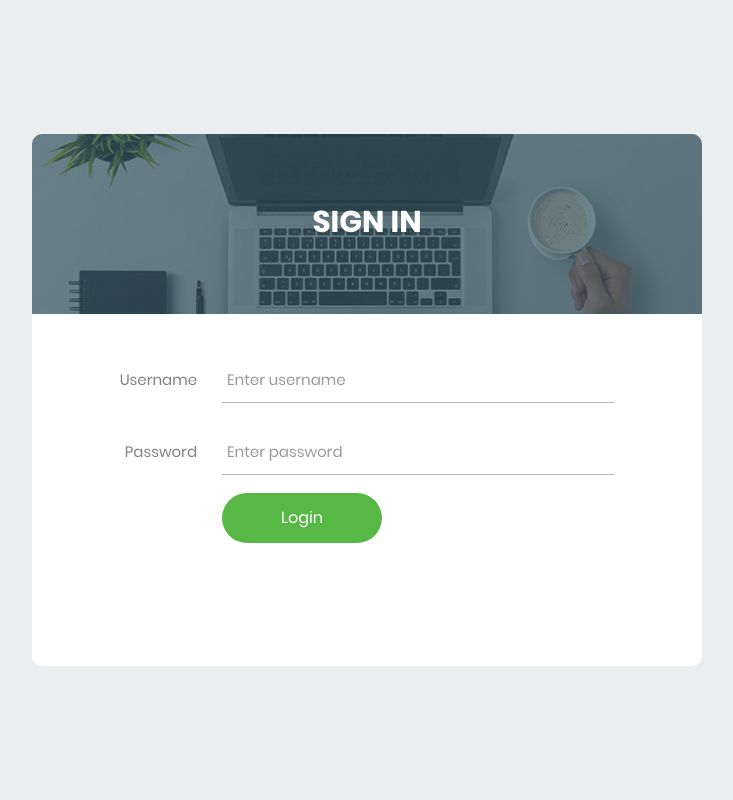
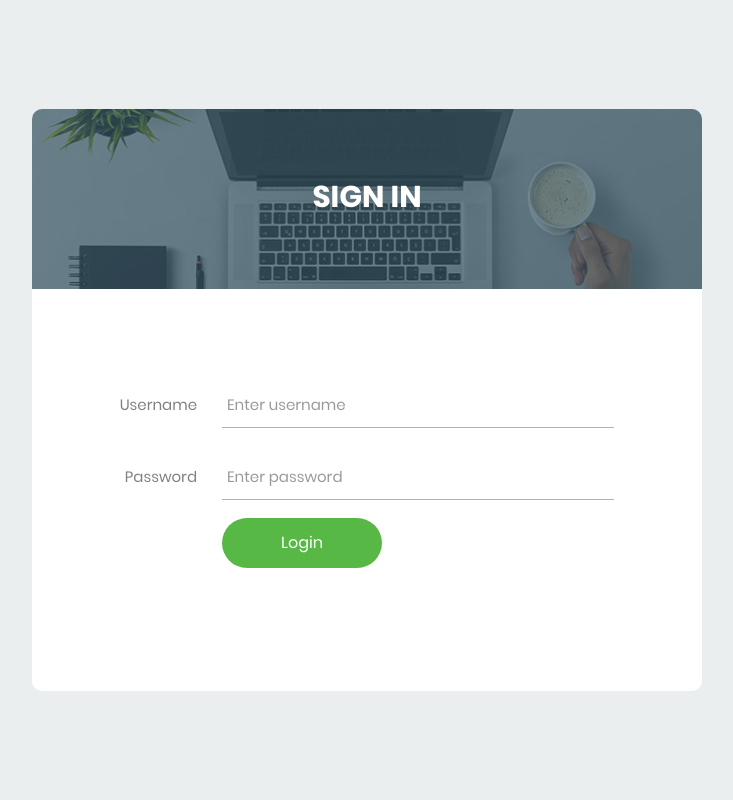
Before and after one commit to Anandkanil/paysal, a PHP site: page / in a window 1280 px wide. Shown: the whole page, without its empty margins (273-1006 px from the left). Run offline with PHP 8.4, Linux system fonts and the light colour scheme.

Commit message:
Recursive commit

```diff
--- a/index.php
+++ b/index.php
@@ -38,7 +38,8 @@
                     <span class="login100-form-title-1">
 						Sign In
 					</span>
-                </div> <center style="color: red;"><?php
+                </div> <center style="color: red;
+                margin-top:50px;"><?php
                         if(isset($_GET['show']))
                         {
                             $val=$_GET['show'];
```
